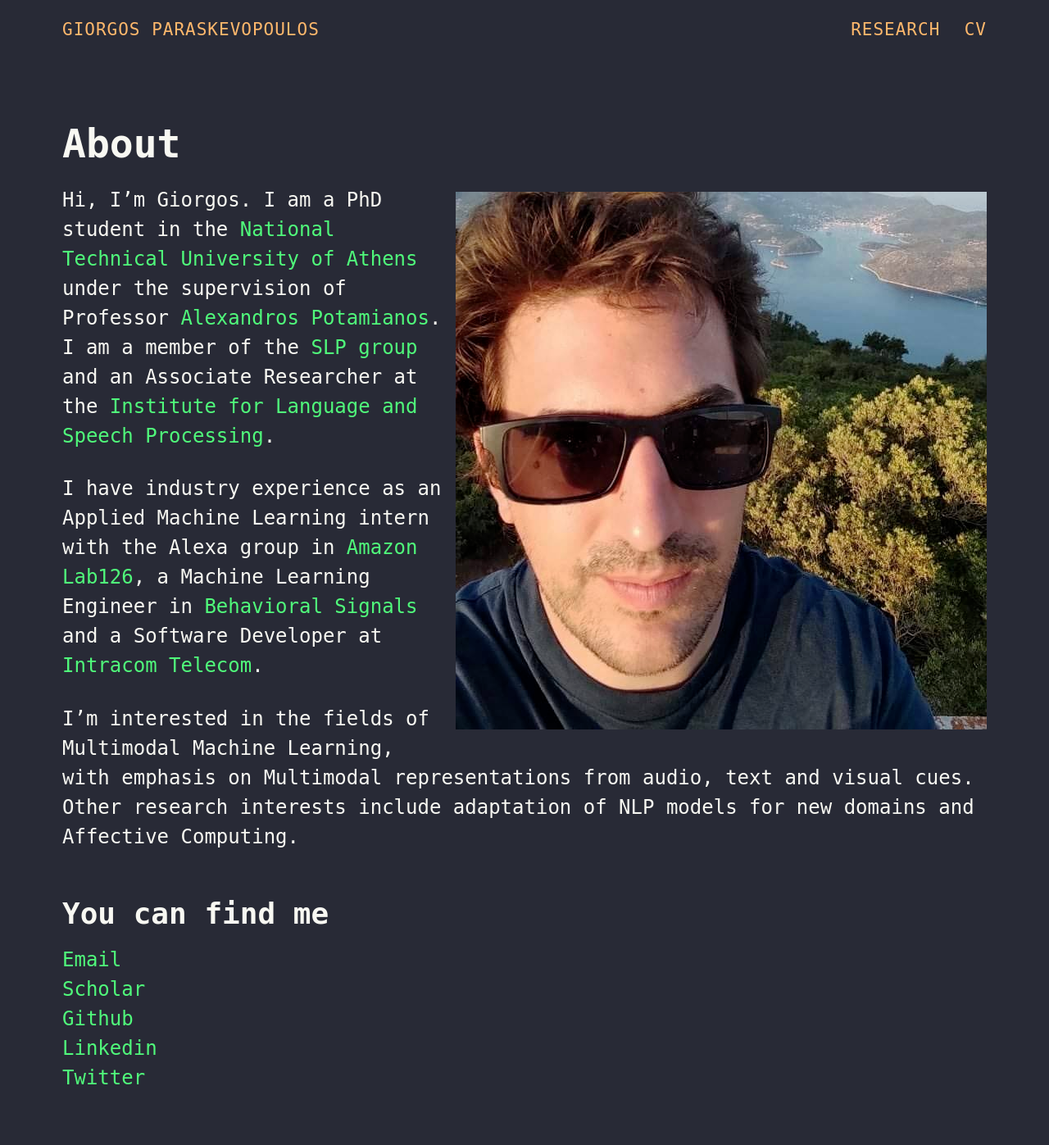
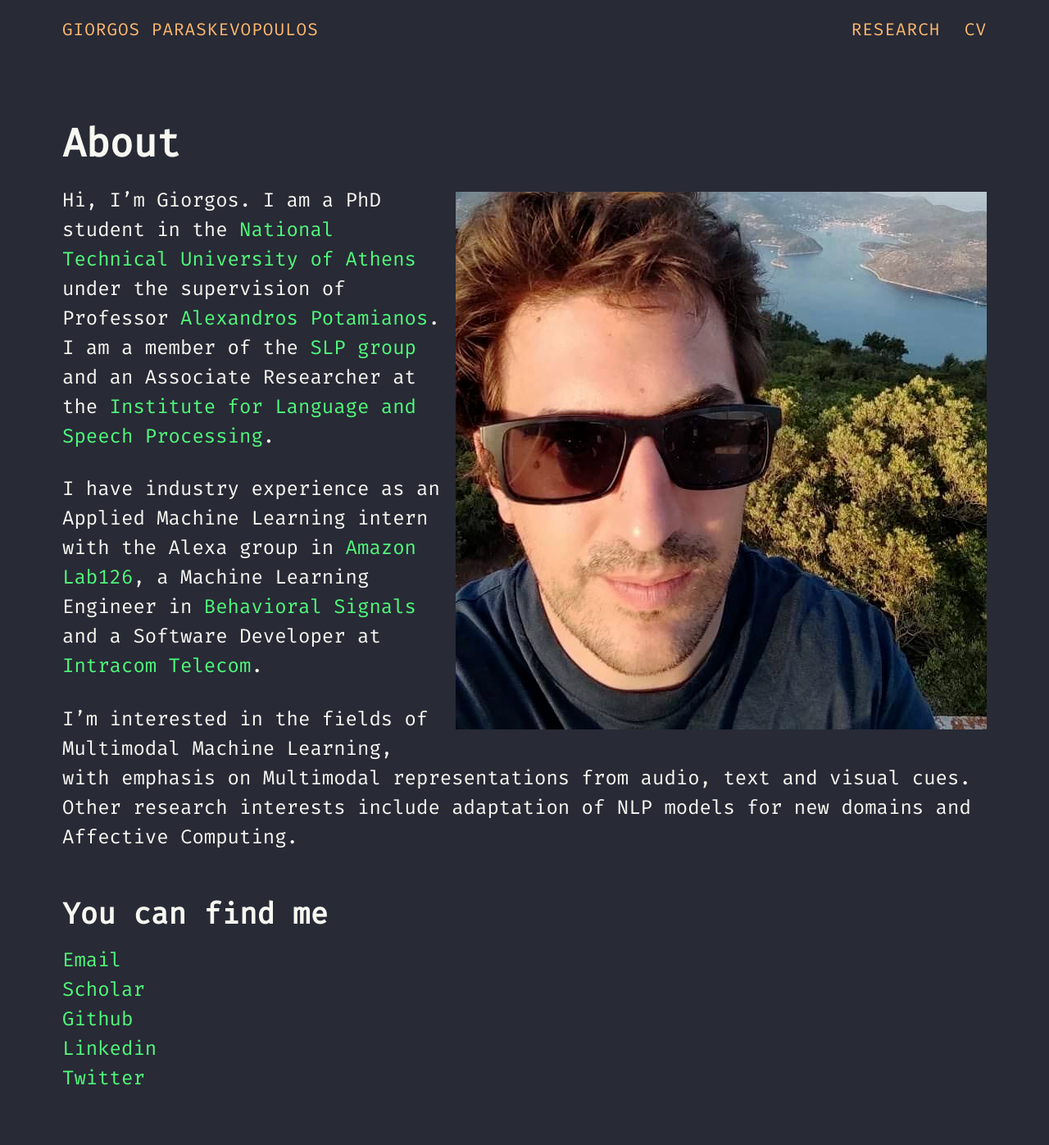
Before and after one commit to georgepar/georgepar.github.io, a Jekyll site: the page built from index.md, in a window 1280 px wide. Shown: the whole page at 82% size. Built offline with Jekyll 4.4.1, drawn with Linux system fonts in a browser that asks for light colours.

Commit message:
fix url issues?

```diff
--- a/_config.yml
+++ b/_config.yml
@@ -5,7 +5,8 @@
 permalink: blog/:year/:month/:day/:title
 exclude: ["Makefile", "README.md"]
 
-url: "http://georgepar.github.io/"     # the base hostname & protocol for your site
+# url: "http://georgepar.github.io/"     # the base hostname & protocol for your site
+url: "http://geopar.eu/"
 # baseurl: "/"                   # the subpath of your site, e.g. /blog
 
 author:
--- a/_includes/head.html
+++ b/_includes/head.html
@@ -10,5 +10,5 @@
     <link rel="canonical" href="{{ page.url | replace:'index.html','' | prepend: site.baseurl | prepend: site.url }}">
     <link rel="alternate" type="application/rss+xml" title="{{ site.title }}" href="{{ "/feed.xml" | prepend: site.baseurl | prepend: site.url }}" />
 
-    <link href='https://fonts.googleapis.com/css?family=EB+Garamond' rel='stylesheet' type='text/css'>
+    <link href='https://fonts.googleapis.com/css?family=Fira+Code' rel='stylesheet' type='text/css'>
 </head>
```
